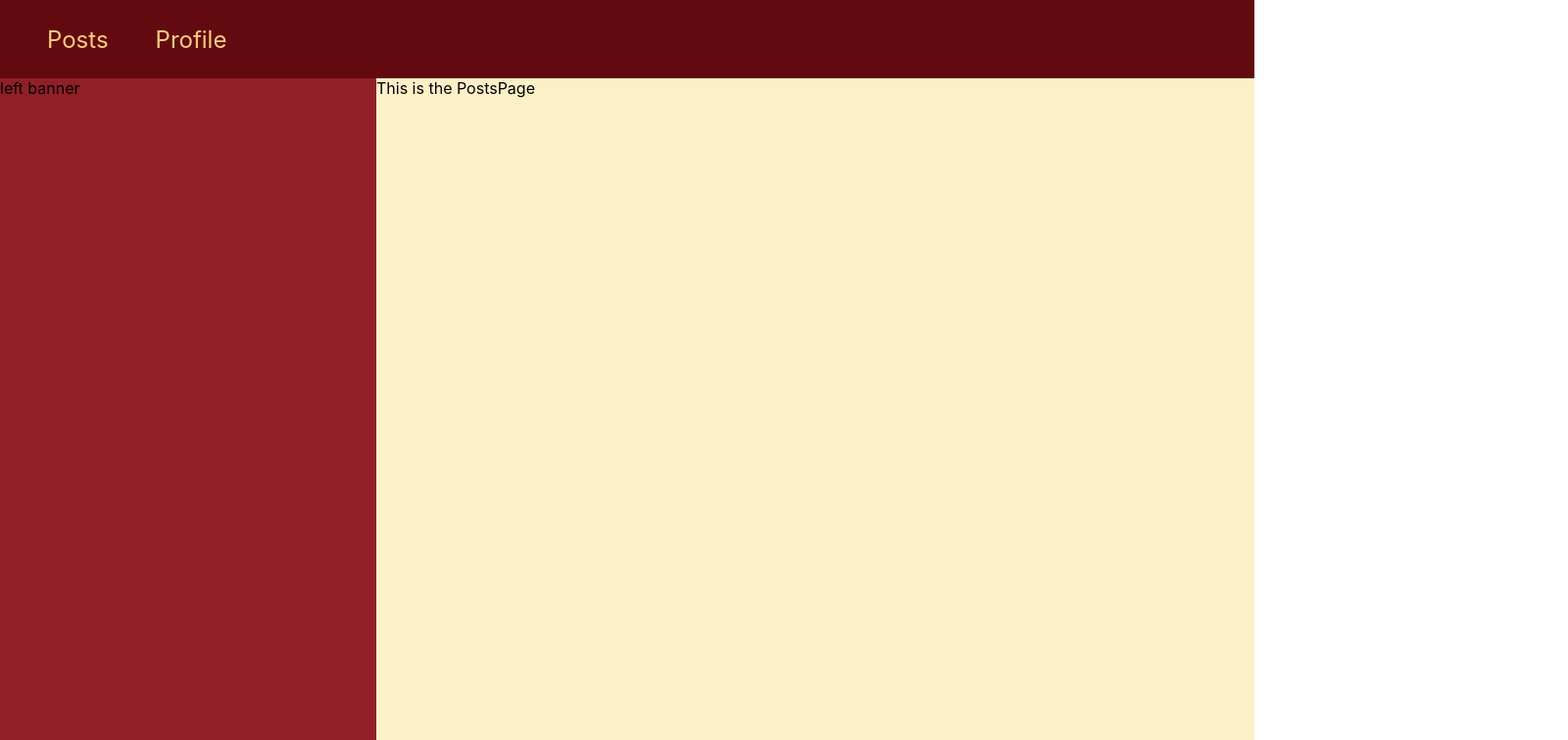
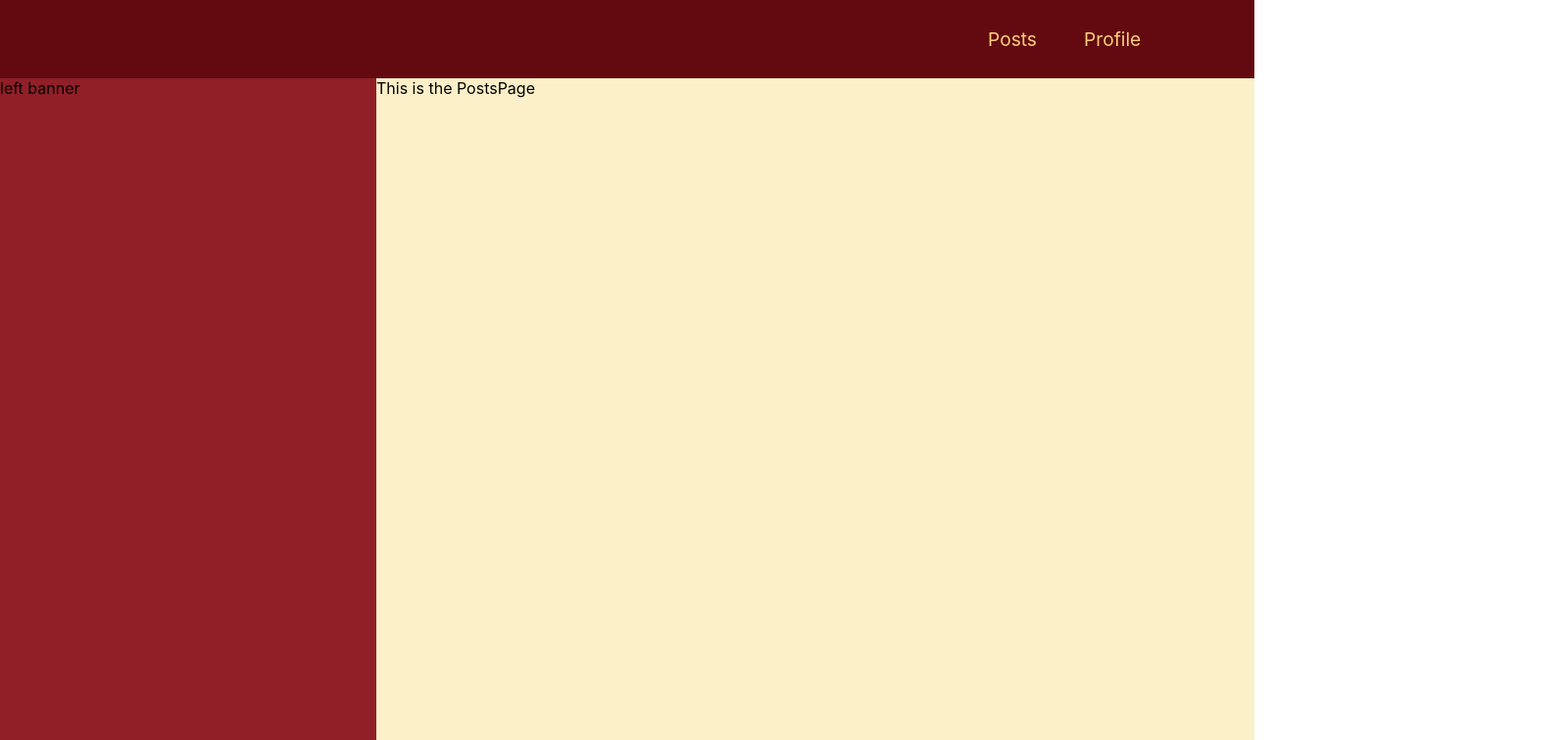
Before and after one commit to gpellizzari-scottlogic/friendface-react, a React (Create React App) app: page / in a window 1280 px wide. Shown: the top 756 px of the page at 98% size, 1600 px wide, since content can reach past the window. Built offline with nearby package versions, Linux system fonts and the light colour scheme.

Commit message:
added grid to the sidebar

```diff
--- a/src/Components/Layout/Navigation.js
+++ b/src/Components/Layout/Navigation.js
@@ -3,7 +3,7 @@ import classes from "./Navigation.module.css";
 
 function Navigation() {
   return (
-    <div>
+    <div className={classes.grid}>
       <div className={classes.nav_wrapper}>
         <nav>
           <ul>
--- a/src/Components/Layout/Navigation.module.css
+++ b/src/Components/Layout/Navigation.module.css
@@ -1,11 +1,17 @@
+.grid {
+  background-color: #630a10;
+  display: grid;
+  grid-template-columns: repeat(2, 1fr);
+}
+
 .nav_wrapper {
   width: 100%;
   height: 5rem;
   display: flex;
   align-items: center;
   justify-content: space-between;
-  background-color: #630a10;
-  padding-left: auto;
+  grid-column: 2;
+  margin-left: 50%;
 }
 
 .nav_wrapper ul {
@@ -19,9 +25,14 @@
   margin-left: 3rem;
 }
 
+.nav_wrapper li:hover,
+.nav_wrapper li:active {
+  background-color: #911f27;
+}
+
 .nav_wrapper a {
   text-decoration: none;
-  font-size: 1.5rem;
+  font-size: 1.2rem;
   color: #face7f;
   height: 100%;
 }
```
